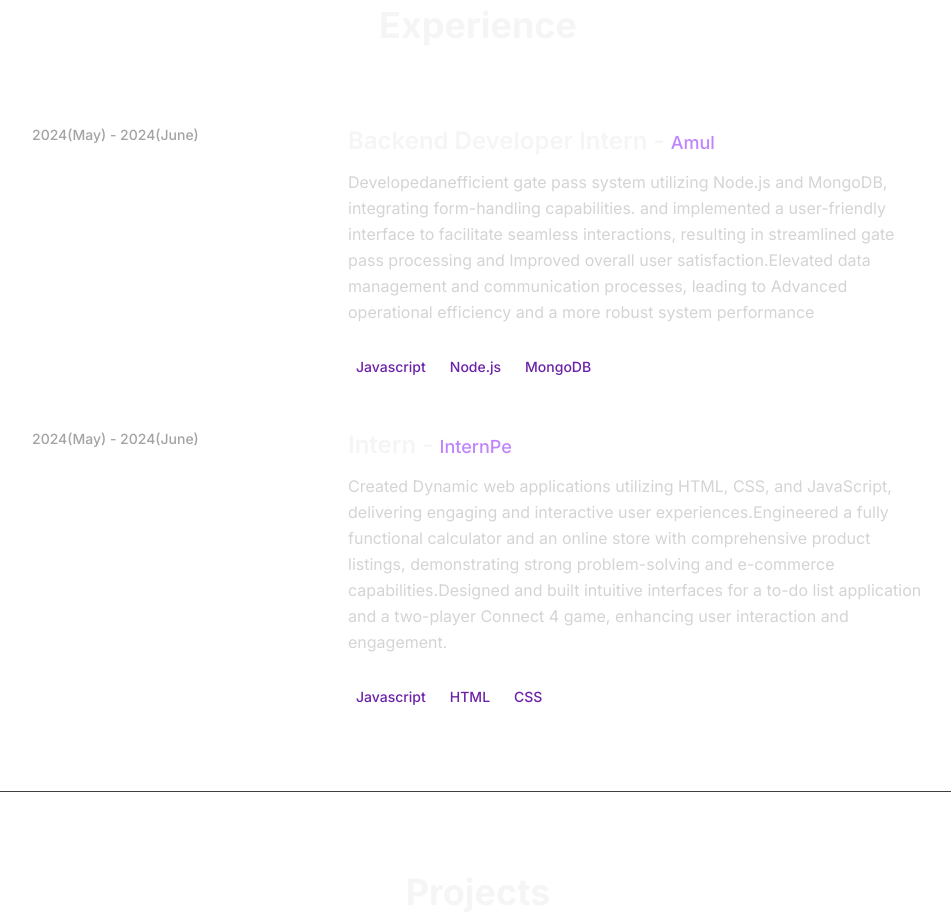
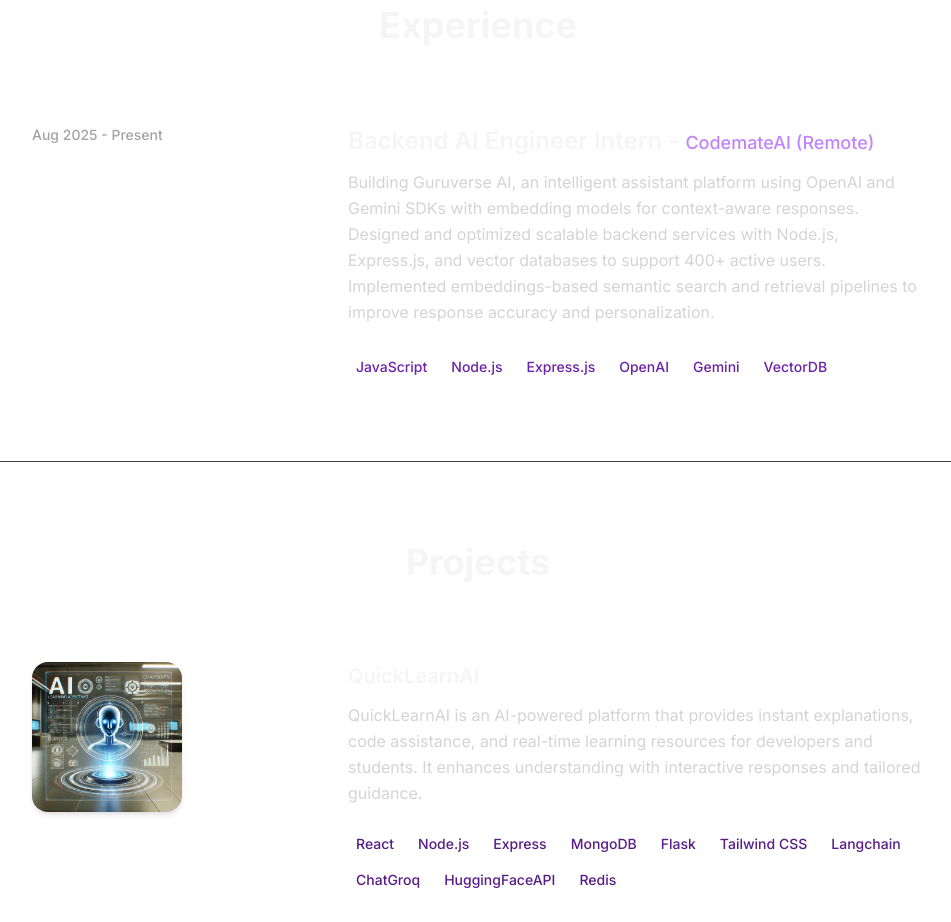
Before and after one commit to bhavyaGP/MyPortfolio, a React (Vite) app: page / in a window 1280 px wide. Shown: the part 3220-4142 px from the top of the page, without its empty margins (162-1113 px from the left). Built offline with nearby package versions, Linux system fonts and the light colour scheme.

Commit message:
Update experience section: replace previous internships with current Backend AI Engineer role at CodemateAI

```diff
--- a/src/constants/index.js
+++ b/src/constants/index.js
@@ -17,20 +17,11 @@
 
 export const EXPERIENCES = [
   {
-    year: "2024(May) - 2024(June)",
-    role: "Backend Developer Intern",
-    company: "Amul",
-    description: ` Developedanefficient gate pass system utilizing Node.js and MongoDB, integrating form-handling capabilities. and implemented a user-friendly interface to facilitate seamless interactions, resulting in streamlined gate pass
- processing and Improved overall user satisfaction.Elevated data management and communication processes, leading to Advanced operational efficiency and a more robust
- system performance`,
-    technologies: ["Javascript", "Node.js", "MongoDB"],
-  }, {
-    year: "2024(May) - 2024(June)",
-    role: "Intern",
-    company: "InternPe",
-    description: `Created Dynamic web applications utilizing HTML, CSS, and JavaScript, delivering engaging and interactive user
- experiences.Engineered a fully functional calculator and an online store with comprehensive product listings, demonstrating strong problem-solving and e-commerce capabilities.Designed and built intuitive interfaces for a to-do list application and a two-player Connect 4 game, enhancing user interaction and engagement.`,
-    technologies: ["Javascript", "HTML", "CSS"],
+    year: "Aug 2025 - Present",
+    role: "Backend AI Engineer Intern",
+    company: "CodemateAI (Remote)",
+    description: `Building Guruverse AI, an intelligent assistant platform using OpenAI and Gemini SDKs with embedding models for context-aware responses. Designed and optimized scalable backend services with Node.js, Express.js, and vector databases to support 400+ active users. Implemented embeddings-based semantic search and retrieval pipelines to improve response accuracy and personalization.`,
+    technologies: ["JavaScript", "Node.js", "Express.js", "OpenAI", "Gemini", "VectorDB"],
   }
 ];
 
```
